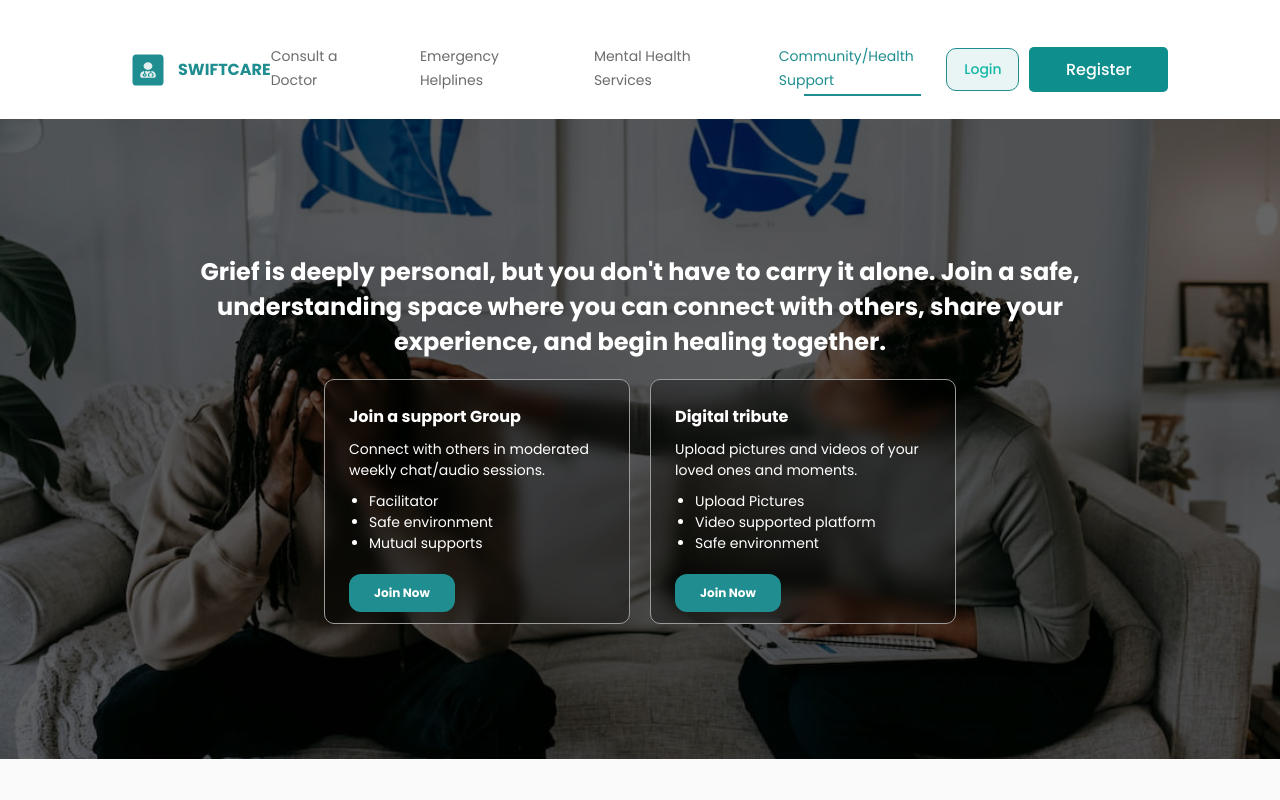
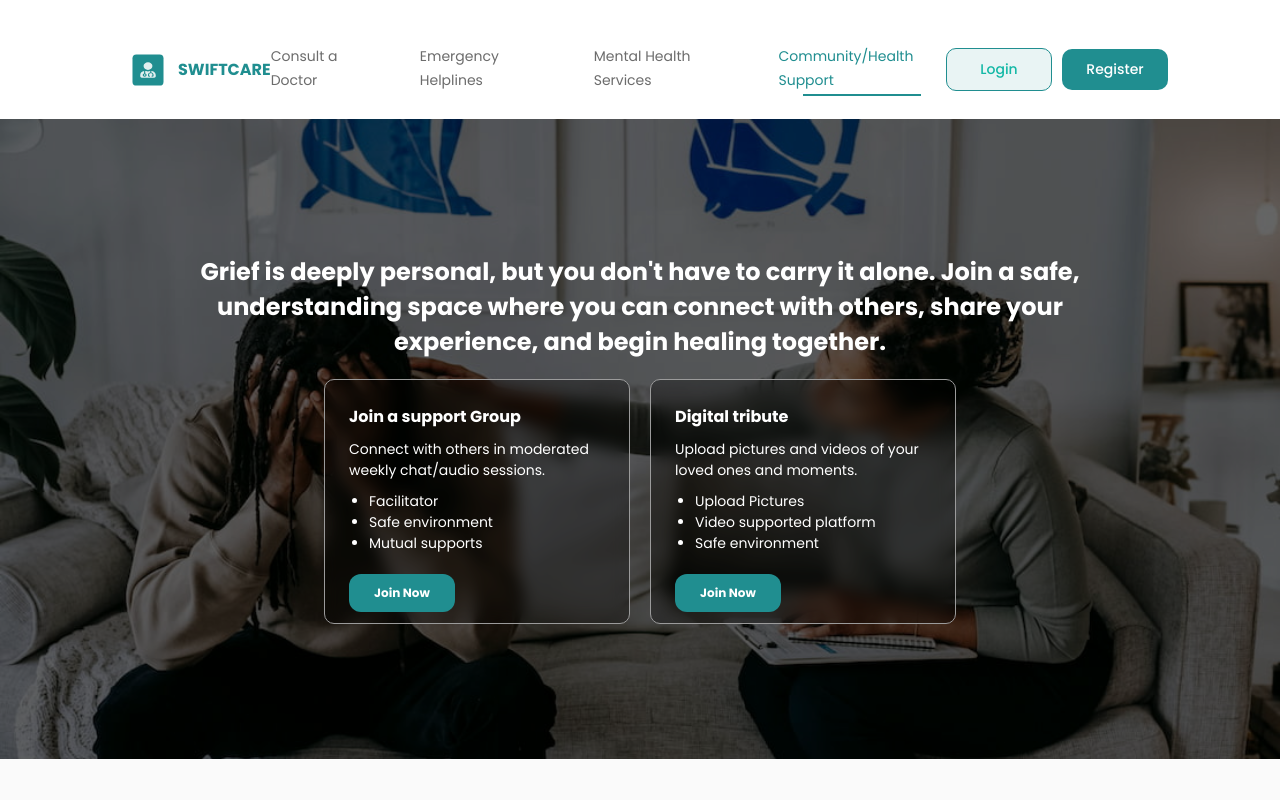
Before and after one commit to SwiftCarePlatform/SwiftCare-WebApp, a React (Vite) app: page /health in a window 1280 px wide. Shown: the top 800 px of the page. Built offline with nearby package versions, Linux system fonts and the light colour scheme.

Commit message:
updated the header section

```diff
--- a/src/Header/Header.css
+++ b/src/Header/Header.css
@@ -67,7 +67,7 @@
   }
 
 
-  .login-btn {
+  .handle-login{
     padding: 0.625rem 1rem;
     font-size: 0.875rem;
     font-weight: 500;
@@ -80,7 +80,7 @@
   }
 
 
-  .register-btn {
+  .handle-register {
     padding: 0.625rem 1rem;
     font-size: 0.875rem;
     font-weight: 500;
--- a/src/Header/Header.jsx
+++ b/src/Header/Header.jsx
@@ -90,10 +90,10 @@ const Header = () => {
           {/* Conditionally render auth buttons inside nav for mobile */}
           {isMobileView && (
             <div className="auth-buttons mobile-auth">
-              <button className="login-btn" onClick={handleLoginClick} >
+              <button className="handle-login" onClick={handleLoginClick} >
                 Login
               </button>
-              <button className="register-btn" onClick={handleRegisterClick}>Register</button>
+              <button className="handle-register" onClick={handleRegisterClick}>Register</button>
             </div>
           )}
         </nav>
@@ -101,10 +101,10 @@ const Header = () => {
         {/* Render desktop auth buttons only on larger screens */}
         {!isMobileView && (
           <div className="auth-buttons desktop-auth">
-            <button className="login-btn" onClick={handleLoginClick}>
+            <button className="handle-login" onClick={handleLoginClick}>
               Login
             </button>
-            <button className="register-btn" onClick={handleRegisterClick}>Register</button>
+            <button className="handle-register" onClick={handleRegisterClick}>Register</button>
           </div>
         )}
       </div>
--- a/src/LoginSection/Login.css
+++ b/src/LoginSection/Login.css
@@ -93,7 +93,7 @@
 }
 
 .login-form input,
-.login-btnn {
+.log-btns {
 width: 100%;
 max-width: 360px;
 padding: 12px 16px;
@@ -104,14 +104,14 @@ font-size: 0.95rem;
 box-sizing: border-box;
 }
 
-.login-btnn {
+.log-btns{
 background-color: #178c88;
 color: white;
 border: none;
 cursor: pointer;
 }
 
-.login-btnn:hover {
+.log-btns:hover {
 background-color: #126f6c;
 }
 
@@ -207,7 +207,7 @@ font-size: 1.2rem;
     font-size: 1rem;
   }
 
-  .login-btnn {
+  .log-btns {
     font-size: 14px;
     padding: 8px 16px;
   }
--- a/src/LoginSection/Login.jsx
+++ b/src/LoginSection/Login.jsx
@@ -42,7 +42,7 @@ const Login = () => {
             </span>
           </div>
 
-          <button className="login-btnn">Log in</button>
+          <button className="log-btns">Log in</button>
 
           <div className="login-links">
             <a href="#">Forgot Password?</a>
```
